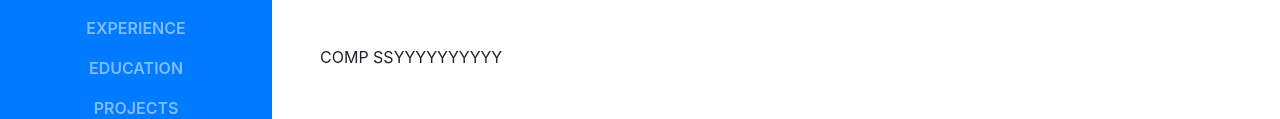
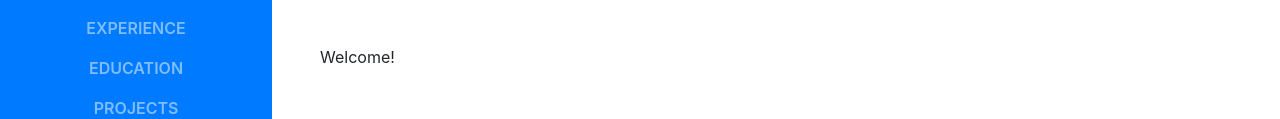
Before and after one commit to harshp8l/harshp8l.github.io, a website with bundled scripts: page index.html in a window 1280 px wide. Shown: the part 355-474 px from the top of the page. Built offline with nearby package versions, Linux system fonts and the light colour scheme; files whose address does not match are found by name; a web font is replaced by a local one.

Commit message:
welcome added

```diff
--- a/index.html
+++ b/index.html
@@ -68,7 +68,7 @@
           <div class="subheading mb-5">UCSD · (562) 810-8215 ·
             <a href="mailto:name@email.com">harshpatel081296@gmail.com</a>
           </div>
-          <p class="mb-5">COMP SSYYYYYYYYYY</p>
+          <p class="mb-5">Welcome!</p>
           <ul class="list-inline list-social-icons mb-0">
             <li class="list-inline-item">
               <a href="#">
```
